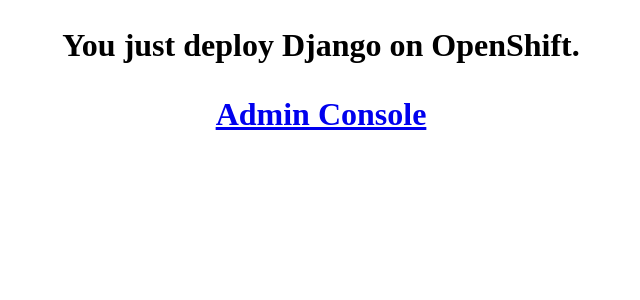
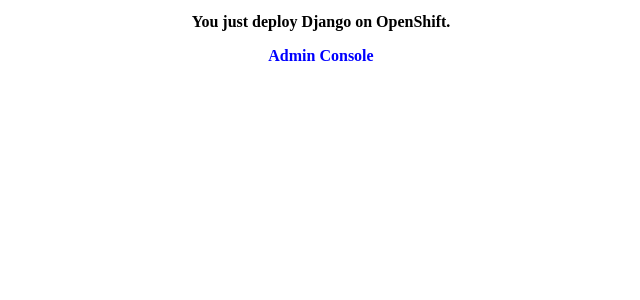
Before and after one commit to rancavil/django-pyx-openshift-quickstart, a Python web app: template openshift/templates/welcome-home/home.html in a window 1280 px wide. Shown: the top 300 px of the page, without its empty margins (319-959 px from the left). Run offline with Jinja, Linux system fonts and the light colour scheme; the template is opened without the code that fills it, so the values that code supplies are empty.

Commit message:
update the home.html font-size and text-deco..

```diff
--- a/openshift/templates/welcome-home/home.html
+++ b/openshift/templates/welcome-home/home.html
@@ -6,13 +6,17 @@
 	<meta name="viewport" content="width=device-width, height=device-height"/>
         <style>
           h2 {
-            font-size: 32px;
+            font-size: 16px;
             text-align : center;
           }
           h3 {
-            font-size: 32px;
+            font-size: 16px;
             text-align: center;
-         }
+          }
+          a {
+            color: blue;
+            text-decoration: none;
+          }
         </style>
 </head>
 <body>
```
